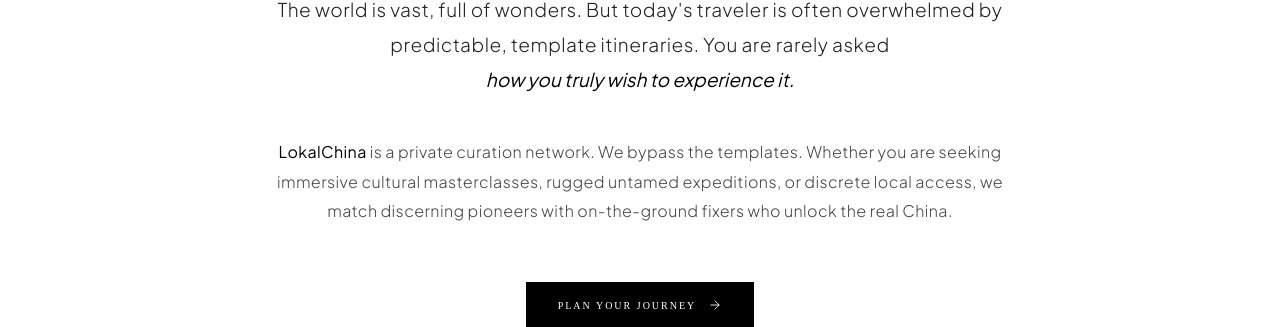
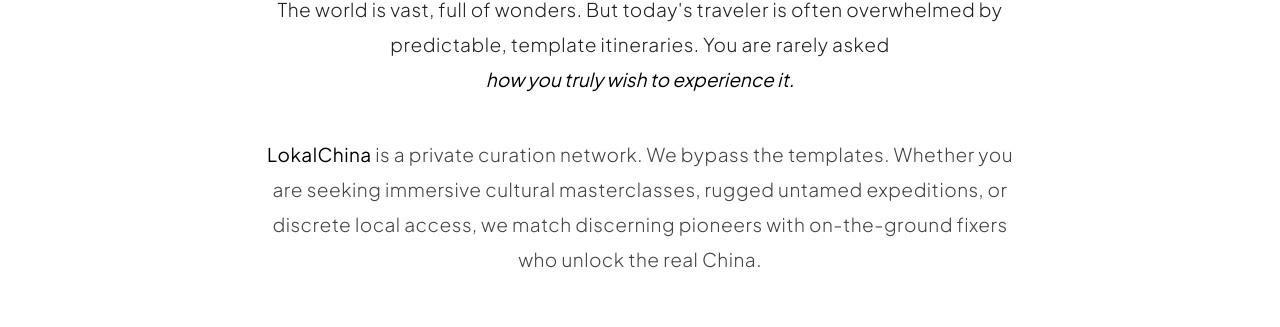
Before and after one commit to FreakTelevision/lokalchina, a Next.js app: page /en in a window 1280 px wide. Shown: the part 1009-1336 px from the top of the page. Built offline with nearby package versions, Linux system fonts and the light colour scheme; no server answers; a web font is replaced by a local one.

Commit message:
Fix brand intro paragraph fonts — both use Plus Jakarta Sans now

```diff
--- a/src/app/[locale]/page.tsx
+++ b/src/app/[locale]/page.tsx
@@ -99,11 +99,11 @@
           <h2 className="text-[11px] tracking-[0.26em] uppercase text-[#222] mb-10 antialiased" style={{ fontFamily: 'var(--font-mt-title)' }}>
             Every Journey Starts with a Feeling
           </h2>
-          <div className="font-mt-body space-y-10 antialiased" style={{ fontFamily: 'var(--font-mt-body)' }}>
-            <p className="text-base md:text-[19px] font-light leading-[1.85] text-[#222] tracking-wide max-w-3xl mx-auto">
+          <div className="space-y-10 antialiased" style={{ fontFamily: 'var(--font-mt-body)' }}>
+            <p className="text-base md:text-[19px] font-light leading-[1.85] text-[#222] tracking-wide max-w-3xl mx-auto" style={{ fontFamily: 'var(--font-mt-body)' }}>
               The world is vast, full of wonders. But today&apos;s traveler is often overwhelmed by predictable, template itineraries. You are rarely asked <span className="italic font-normal text-black tracking-normal md:whitespace-nowrap">how you truly wish to experience it.</span>
             </p>
-            <p className="text-sm md:text-[16px] font-light leading-[1.85] text-[#444] tracking-wide max-w-3xl mx-auto">
+            <p className="text-base md:text-[19px] font-light leading-[1.85] text-[#444] tracking-wide max-w-3xl mx-auto" style={{ fontFamily: 'var(--font-mt-body)' }}>
               <span className="font-normal text-black">LokalChina</span> is a private curation network. We bypass the templates. Whether you are seeking immersive cultural masterclasses, rugged untamed expeditions, or discrete local access, we match discerning pioneers with on-the-ground fixers who unlock the real China.
             </p>
           </div>
```
